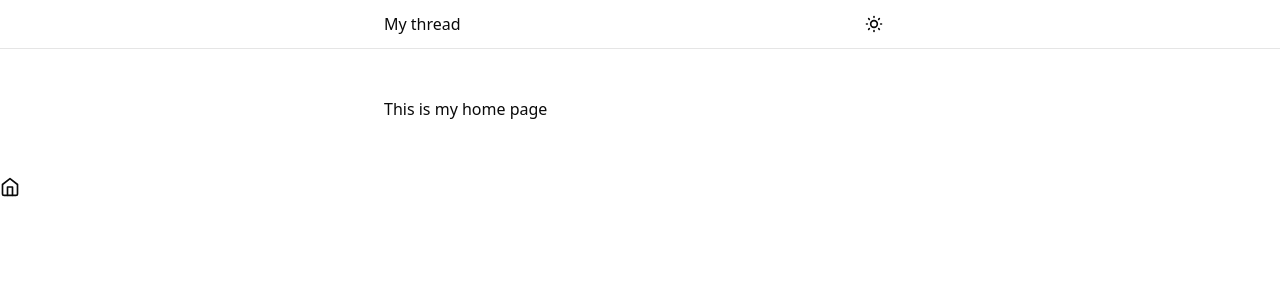
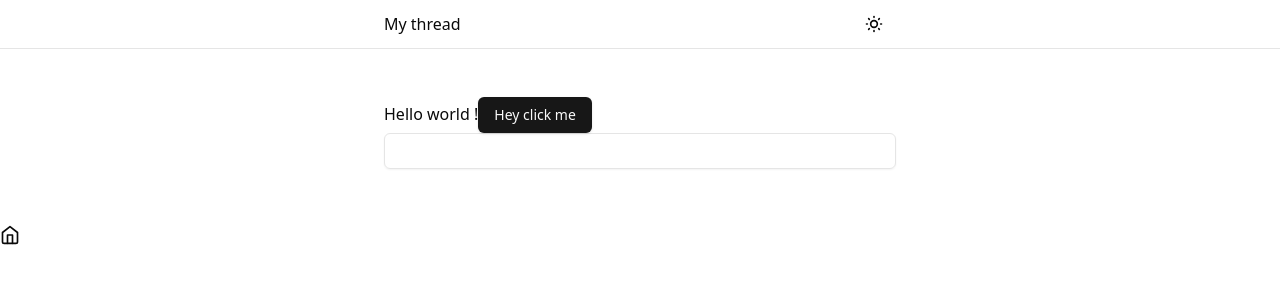
Before and after one commit to benbaruka/thread_app, a Next.js app: page / in a window 1280 px wide. Shown: the top 300 px of the page. Built offline with nearby package versions, Linux system fonts and the light colour scheme.

Commit message:
add footer

```diff
--- a/app/layout.tsx
+++ b/app/layout.tsx
@@ -20,7 +20,9 @@ export default function RootLayout({
 }) {
   return (
     <html lang="en" className="h-full">
-      <body className={(clsx(inter.className), "bg-background h-full")}>
+      <body
+        className={(clsx(inter.className), "bg-background h-full relative")}
+      >
         <ThemeProvider attribute="class" defaultTheme="system" enableSystem>
           <div className="flex-col h-full">
             <Header />
--- a/app/page.tsx
+++ b/app/page.tsx
@@ -5,7 +5,8 @@ import Image from "next/image";
 export default function Home() {
   return (
     <div>
-      <h1>This is my home page</h1>
+      Hello world !<Button>Hey click me</Button>
+      <Input />
     </div>
   );
 }
--- a/features/layout/Header.tsx
+++ b/features/layout/Header.tsx
@@ -4,11 +4,11 @@ import React from "react";
 
 export const Header = async () => {
   return (
-    <header className="border-b border-b-accent">
+    <div className="border-b border-b-accent">
       <div className="container flex items-center py-2 max-w-lg m-auto gap-1 justify-between">
         <h2 className="text-2xl font-bold mr-auto">My thread</h2>
         <ThemeToggle />
       </div>
-    </header>
+    </div>
   );
 };
```
